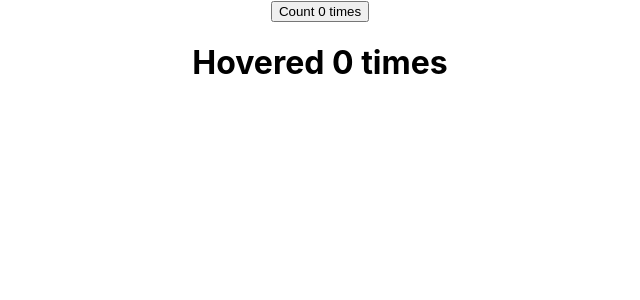
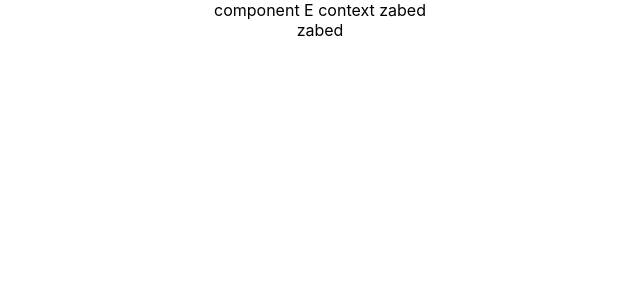
Before and after one commit to zabedalam/React-material, a React (Create React App) app: page / in a window 1280 px wide. Shown: the top 300 px of the page, without its empty margins (320-960 px from the left). Built offline with nearby package versions, Linux system fonts and the light colour scheme.

Commit message:
context API

```diff
--- a/src/App.js
+++ b/src/App.js
@@ -32,11 +32,17 @@
 import HoveredComponentTwo from "./components/HoveredComponentTwo";
 import User from "./components/User";
 import CounterRenderProps from "./components/CounterRenderProps";
+import ComponentC from "./components/ComponentC";
+import { UserProvider } from "./components/UserContext";
 
 function App() {
   return (
     <div className="App">
-      <CounterRenderProps
+      <UserProvider value='zabed'>
+        <ComponentC></ComponentC>
+      </UserProvider>
+
+      {/* <CounterRenderProps
       // render={(count, incrementHandler) => (
       //   <ClickCounterTwo
       //     count={count}
@@ -65,7 +71,7 @@
             incrementHandler={incrementHandler}
           ></HoveredComponentTwo>
         )}
-      </CounterRenderProps>
+      </CounterRenderProps> */}
       {/* <ClickCounterTwo></ClickCounterTwo>
       <HoveredComponentTwo></HoveredComponentTwo>
       <User render={(isLogged)=>isLogged?'zabed':'guest'}></User> */}
--- /dev/null
+++ b/src/components/ComponentC.jsx
@@ -0,0 +1,13 @@
+import React, { Component } from 'react'
+import ComponentE from './ComponentE'
+class ComponentC extends Component {
+  render() {
+    return (
+      <>
+        <ComponentE></ComponentE>
+      </>
+    )
+  }
+}
+
+export default ComponentC
--- /dev/null
+++ b/src/components/ComponentE.jsx
@@ -0,0 +1,18 @@
+import React, { Component } from 'react'
+import ComponentF from './ComponentF'
+import UserContext from './UserContext'
+
+class ComponentE extends Component {
+  render() {
+    return (
+      <>
+      component E context {this.context}
+
+        <ComponentF></ComponentF>
+      </>
+    )
+  }
+}
+ComponentE.contextType=UserContext
+
+export default ComponentE
--- /dev/null
+++ b/src/components/ComponentF.jsx
@@ -0,0 +1,20 @@
+import React, { Component } from "react";
+import { UserConsumer } from "./UserContext";
+
+class ComponentF extends Component {
+  render() {
+    return (
+      <>
+        <UserConsumer>
+            {
+                username=>{
+                    return <div>{username}</div>
+                }
+            }
+        </UserConsumer>
+      </>
+    );
+  }
+}
+
+export default ComponentF;
--- /dev/null
+++ b/src/components/UserContext.jsx
@@ -0,0 +1,10 @@
+import React from 'react'
+
+const UserContext=React.createContext('Codeevaluation')
+
+const UserProvider=UserContext.Provider
+const UserConsumer=UserContext.Consumer
+
+export {UserConsumer,UserProvider}
+
+export default UserContext
```
